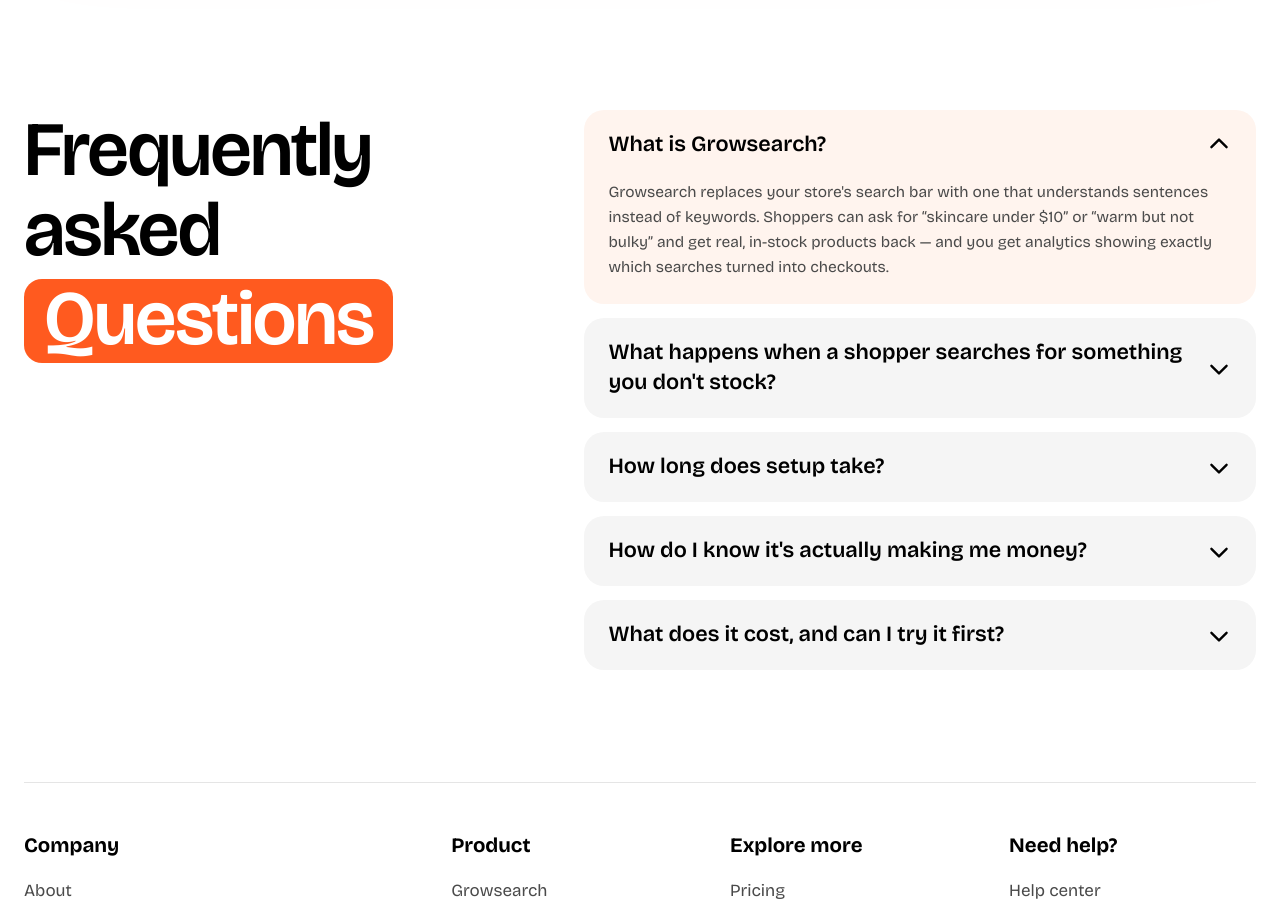
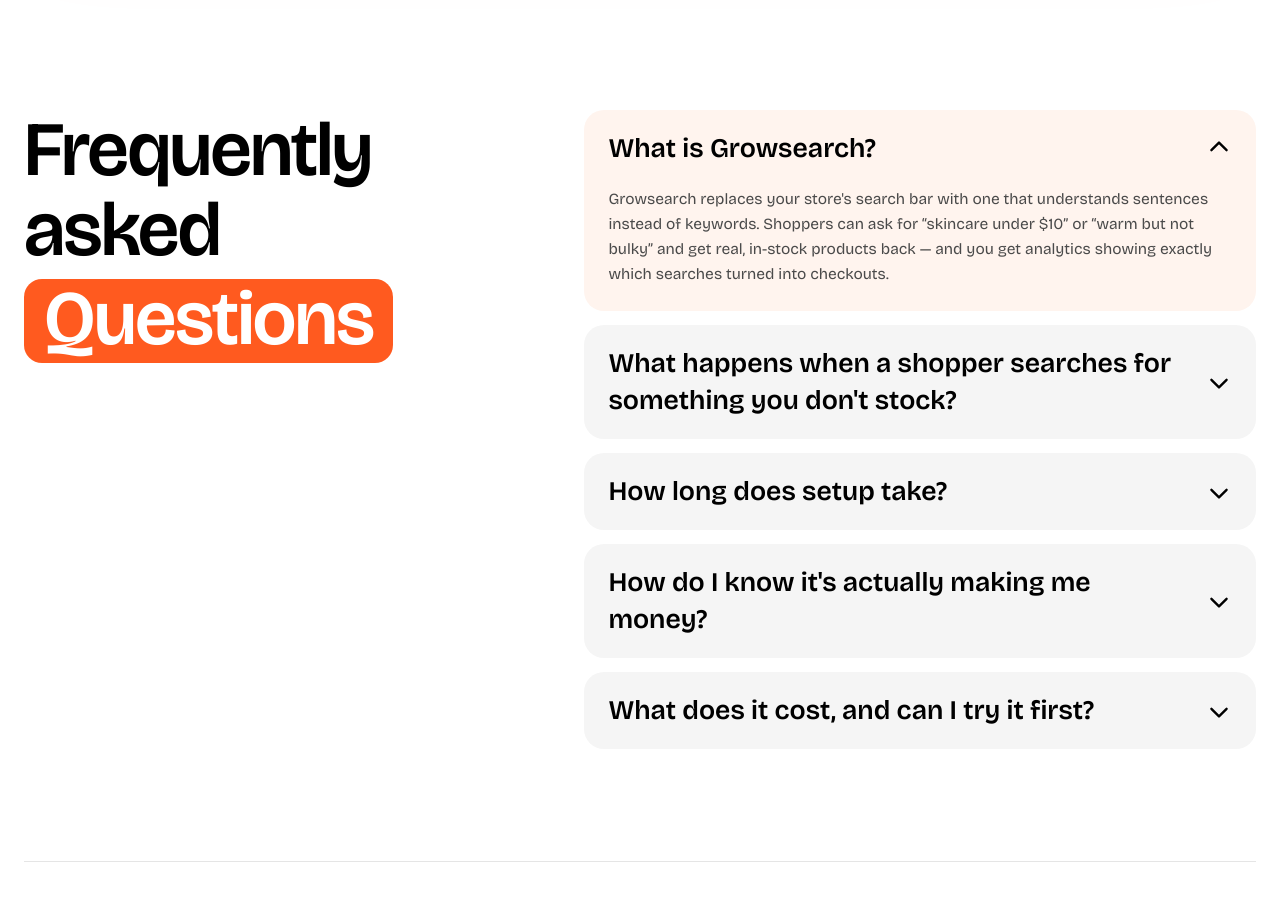
Before and after one commit to ishaangupta2311/growmerce-landing, a Next.js app: page / in a window 1280 px wide. Shown: the part 4520-5434 px from the top of the page. Built offline with nearby package versions, Linux system fonts and the light colour scheme.

Commit message:
Rebalance shared FAQ typography

```diff
--- a/src/components/site/Faq.tsx
+++ b/src/components/site/Faq.tsx
@@ -48,7 +48,7 @@ export default function Faq({
       <div className="grid gap-10 lg:grid-cols-[minmax(0,0.85fr)_minmax(0,1.15fr)] lg:gap-16">
         <h2
           id="faq-title"
-          className="text-[clamp(3rem,6vw,6rem)] leading-[1.05] font-semibold tracking-tight"
+          className="text-[clamp(3rem,6vw,6.75rem)] leading-[1.05] font-semibold tracking-tight"
         >
           Frequently asked{" "}
           <span className="mt-2 inline-block rounded-[18px] bg-brand px-5 pb-1 text-white">
@@ -71,7 +71,7 @@ export default function Faq({
                   onClick={() => setOpen(isOpen ? -1 : i)}
                   className="flex w-full items-center justify-between gap-5 px-6 py-5 text-left transition-colors hover:text-brand focus-visible:outline-2 focus-visible:outline-offset-2 focus-visible:outline-brand"
                 >
-                  <span className="text-[clamp(1.0625rem,1.7vw,1.5rem)] leading-snug font-semibold">
+                  <span className="text-[clamp(1.125rem,2.1vw,2rem)] leading-snug font-semibold">
                     {item.q}
                   </span>
                   <svg
```
